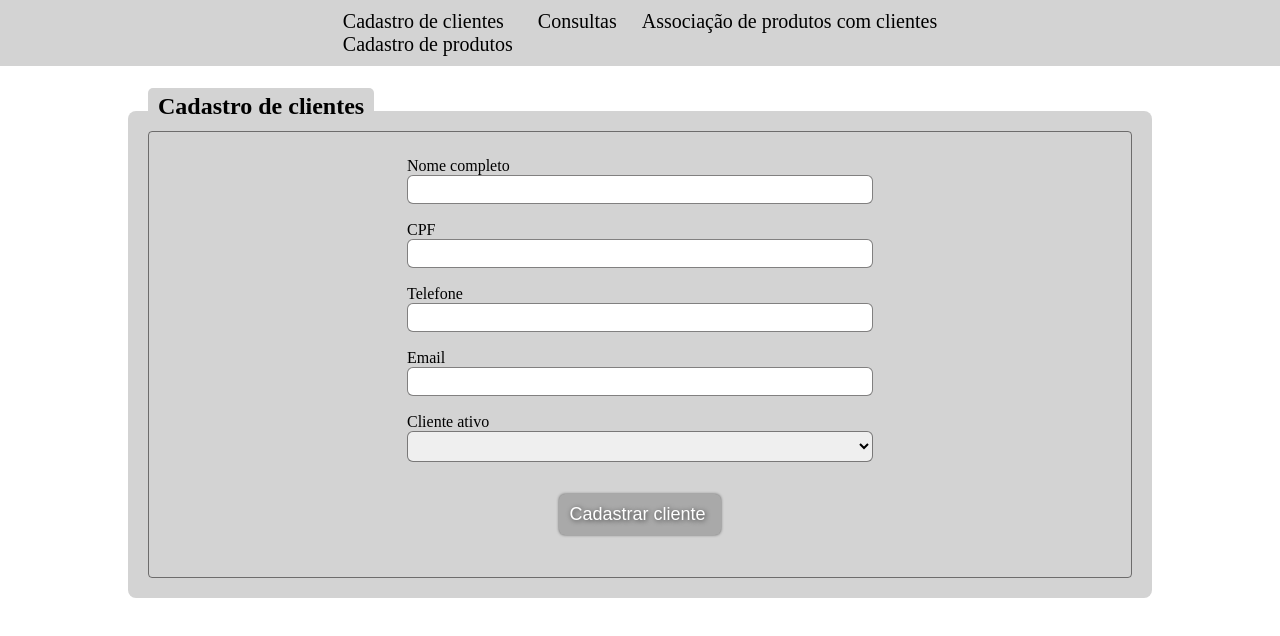
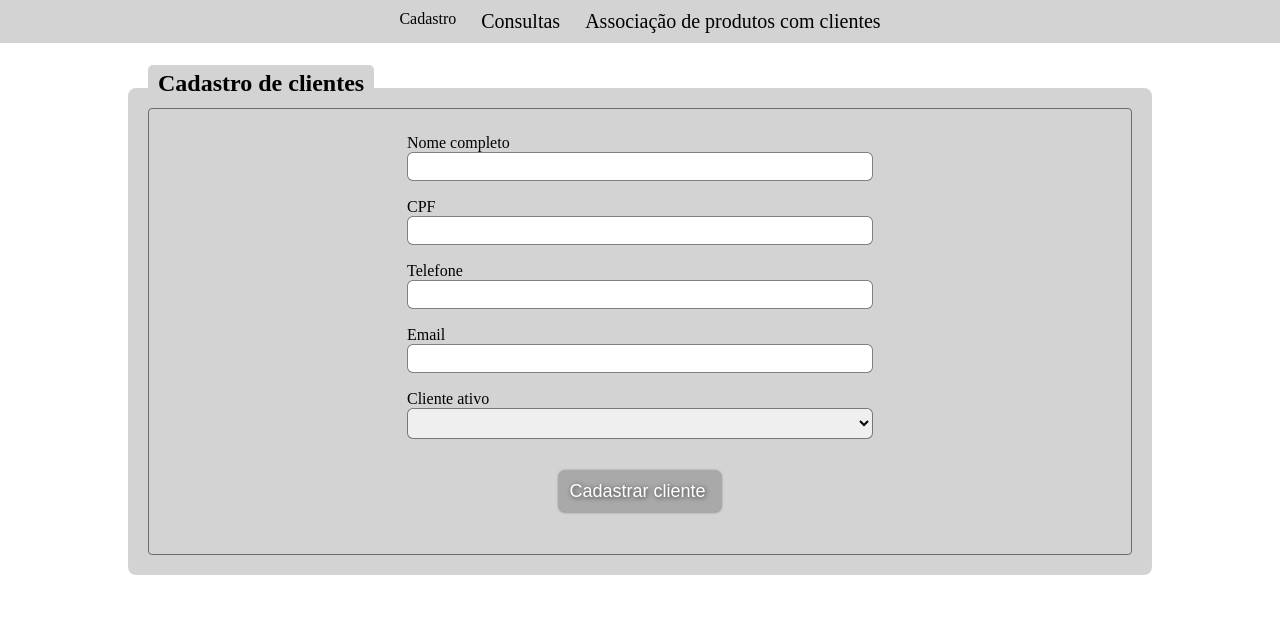
Before and after one commit to jhonyfreitasdev/data-stone-test-frontend-vue, a Vue app: page / in a window 1280 px wide. Shown: the top 636 px of the page. Built offline with nearby package versions, Linux system fonts and the light colour scheme.

Commit message:
Criando toggle bar no nav bar

```diff
--- a/src/components/nav-bar/NavBar.vue
+++ b/src/components/nav-bar/NavBar.vue
@@ -2,7 +2,9 @@
     <header>
         <nav>
             <ul class="list">
-                <ul>
+                <li class="item registration" @click="changeStatus">
+                    Cadastro
+                    <ul v-if="activatedList">
                         <li class="item">
                             <router-link to='/registration/customers'>Cadastro de clientes</router-link>
                         </li>
@@ -10,6 +12,7 @@
                             <router-link to='/registration/products'>Cadastro de produtos</router-link>
                         </li>
                     </ul>
+                </li>
 
                 <li class="item">
                     <router-link to='/query'>Consultas</router-link>
@@ -26,6 +29,16 @@
 <script>
 export default {
     name: 'nav-bar',
+    data() {
+        return {
+            activatedList: false
+        }
+    },
+    methods: {
+        changeStatus() {
+            !this.activatedList ? this.activatedList = true : this.activatedList = false
+        }
+    }
 }
 </script>
 
```
Lines whose indentation alone changed are shown as unchanged.
